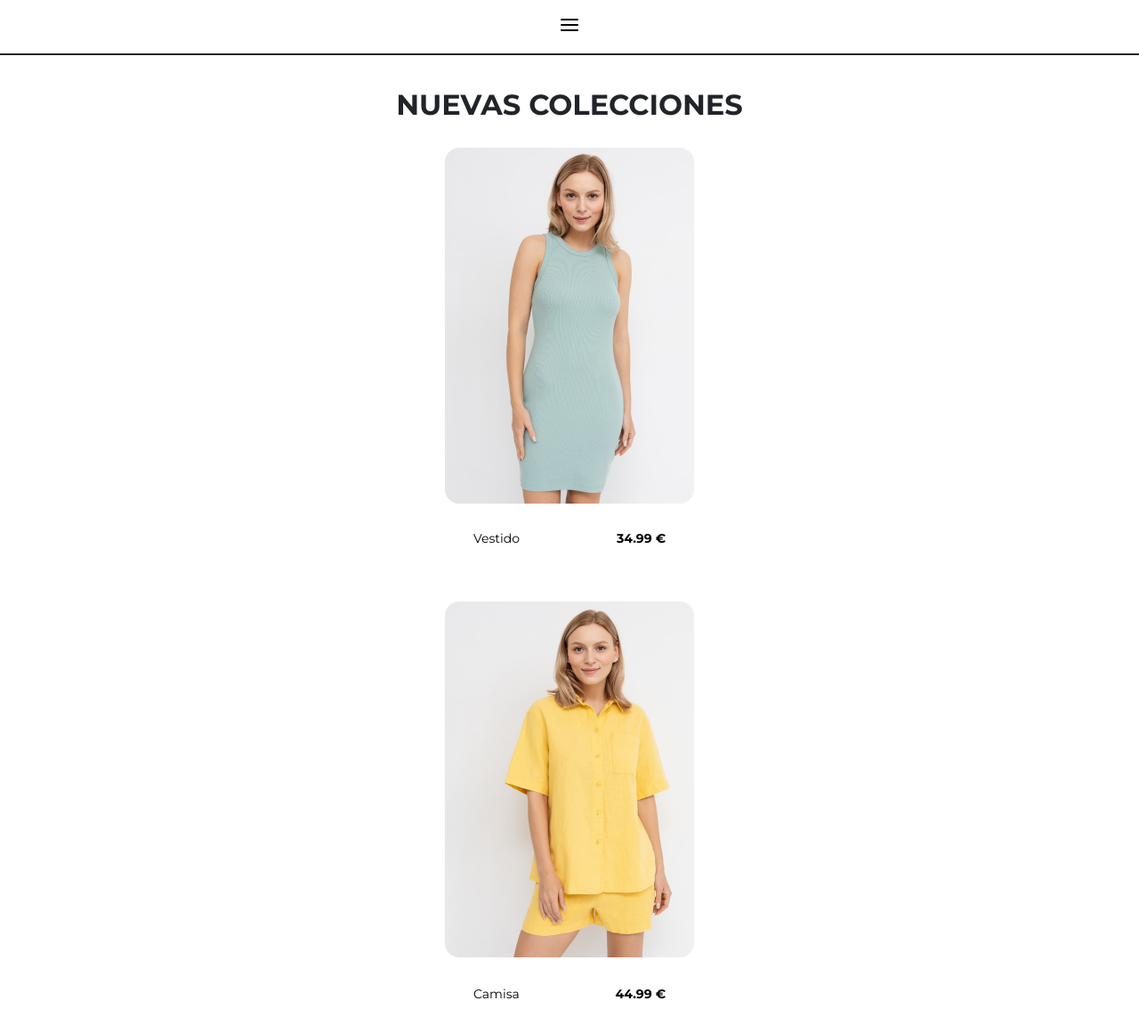
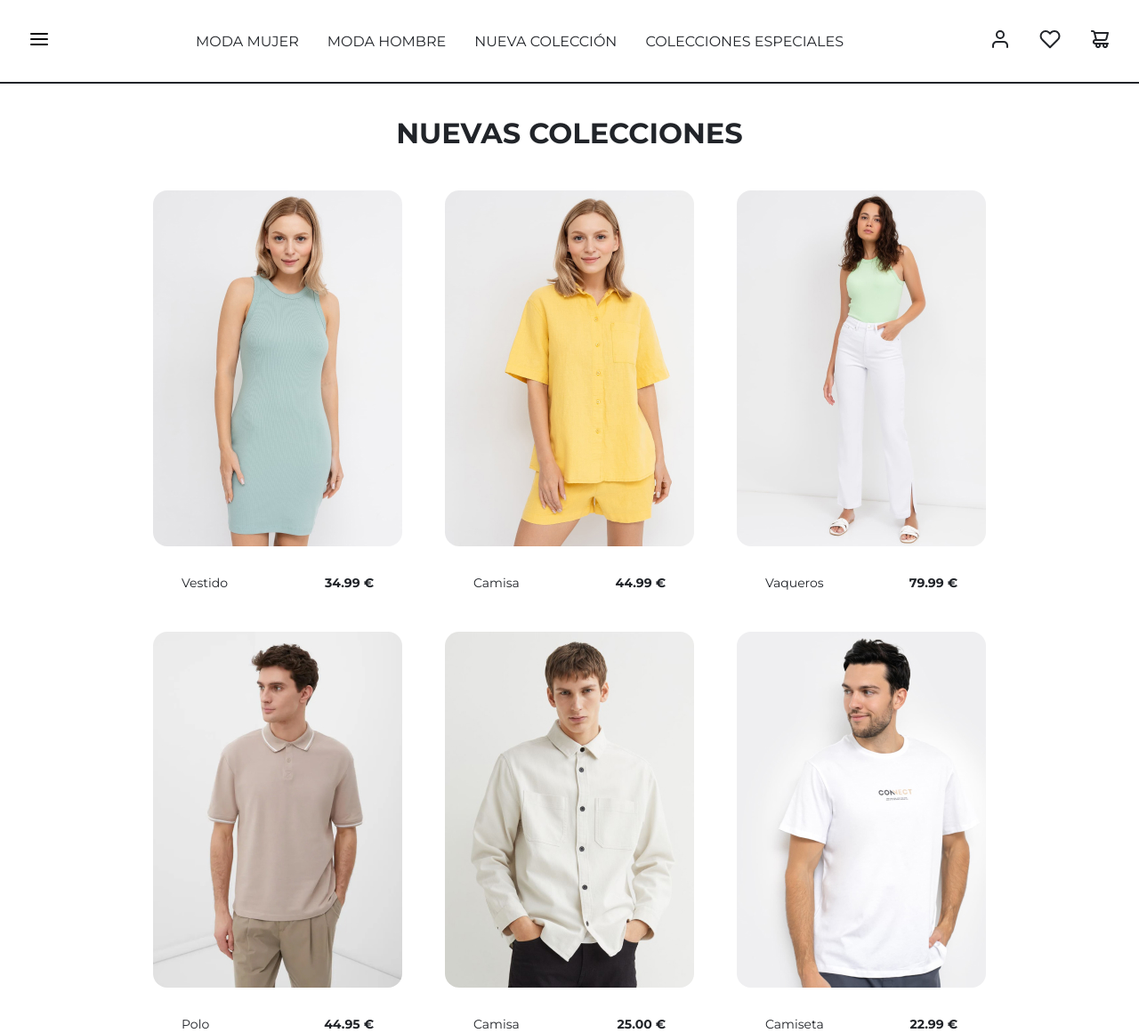
Before and after one commit to jacintomedina/laboratorio_modulo1, a plain HTML site: page index.html in a window 1280 px wide. Shown: the top 1161 px of the page at 89% size. Drawn offline with Linux system fonts and the light colour scheme; a web font is replaced by a local one.

Commit message:
commit primera entrega

```diff
--- a/index.html
+++ b/index.html
@@ -12,34 +12,59 @@
     <!-- MI CSS -->
     <link rel="stylesheet" href="style.css">
   </head>
+
+  <!-- MI CÓDIGO -->
   <body>
     <header class="cabecera">
       <a href="#"><img src="img/icon-menu-burguer.svg" alt="icono menu burger" title="icono menu burger"></a>
+
+      <nav class="cabecera_nav">
+        <ul class="cabecera_nav_menu">
+          <a href="#"><li>moda mujer</li></a>
+          <a href="#"><li>moda hombre</li></a>
+          <a href="#"><li>nueva colección</li></a>
+          <a href="#"><li>colecciones especiales</li></a>
+        </ul>
+      </nav>
+      <nav>
+        <ul class="cabecera_nav_iconos">
+          <a href="#"><li><img src="img/icon-user.svg" alt="icono de usuario" title="icono de usuario"></li></a>
+          <a href="#"><li><img src="img/icon-heart.svg" alt="icono de favoritos" title="icono de favoritos"></li></a>
+          <a href="#"><li><img src="img/icon-shopping-cart.svg" alt="icono de carrito de la compra" title="icono de carrito de la compra"></li></a>
+        </ul>
+      </nav>
+
     </header>
     <main>
       <div class="espacio">
 
       </div>
       <h1 class="encabezado">nuevas colecciones</h1>
-      <div class="cards">
-        <div class="card-1">
-          <img src="img/image-3.jpg" alt="mujer modelo con vestido verde" title="mujer modelo con vestido verde">
+      <div class="main_cards">
+        <div class="card">
+        <a href="#">
+          <img src="img/image-3.jpg" alt="mujer modelo con vestido verde" title="mujer modelo con vestido verde" class="card_imagen">
+        </a>
           <div class="card_info">
             <p>Vestido</p>
             <p>34.99 €</p>
           </div>
         </div>
 
-        <div class="card-2">
-          <img src="img/image-6.jpg" alt="mujer modelo con camisa amarilla" title="mujer modelo con camisa amarilla">
+        <div class="card">
+          <a href="#">
+            <img src="img/image-6.jpg" alt="mujer modelo con camisa amarilla" title="mujer modelo con camisa amarilla" class="card_imagen">
+          </a>
           <div class="card_info">
             <p>Camisa</p>
             <p>44.99 €</p>
           </div>
         </div>
 
-        <div class="card-3">
-          <img src="img/image-4.jpg" alt="mujer modelo con vaqueros blancos" title="mujer modelo con vaqueros blancos">
+        <div class="card">
+          <a href="#">
+            <img src="img/image-4.jpg" alt="mujer modelo con vaqueros blancos" title="mujer modelo con vaqueros blancos" class="card_imagen">
+          </a>
           <div class="card_info">
             <p>Vaqueros</p>
             <p>79.99 €</p>
@@ -47,25 +72,31 @@
         </div>
       </div>
 
-      <div class="cards">
-        <div class="card-4">
-          <img src="img/image-5.jpg" alt="Hombre modelo con polo marrón" title="Hombre modelo con polo marrón">
-          <div class="card_info">
+      <div class="main_cards">
+        <div class="card">
+          <a href="#">
+            <img src="img/image-5.jpg" alt="Hombre modelo con polo marrón" title="Hombre modelo con polo marrón" class="card_imagen">
+          </a>
+          <div class="card_info"></a>
             <p>Polo</p>
             <p>44.95 €</p>
           </div>
         </div>
 
-        <div class="card-5">
-          <img src="img/image-1.jpg" alt="Hombre modelo con camisa blanca" title="Hombre modelo con camisa blanca">
+        <div class="card">
+          <a href="#">
+            <img src="img/image-1.jpg" alt="Hombre modelo con camisa blanca" title="Hombre modelo con camisa blanca" class="card_imagen">
+          </a>
           <div class="card_info">
             <p>Camisa</p>
             <p>25.00 €</p>
           </div>
         </div>
 
-        <div class="card-6">
-          <img src="img/image-2.jpg" alt="Hombre modelo con camiseta blanca" title="Hombre modelo con camiseta blanca">
+        <div class="card">
+          <a href="#">
+            <img src="img/image-2.jpg" alt="Hombre modelo con camiseta blanca" title="Hombre modelo con camiseta blanca" class="card_imagen">
+          </a>
           <div class="card_info">
             <p>Camiseta</p>
             <p>22.99 €</p>
@@ -90,7 +121,7 @@
         <div class="circulo">
           <img src="img/icon-phone.svg" alt="icono de un teléfono" title="icono de un teléfono">
         </div>
-        <p>+375 (29) 749-18-23</p>
+        <a href="#"><p>+375 (29) 749-18-23</p></a>
       </div>
 
       <div class="item_footer">
--- a/style.css
+++ b/style.css
@@ -19,14 +19,31 @@
 
 /* MI CSS */
 
+body {
+  font-family: 'Montserrat';
+}
+
 .cabecera {
+  width: 100%;
   padding: 1rem;
   border-bottom: 2px solid var(--black);
   display: flex;
   justify-content: center;
   position: fixed;
-  width: 100%;
   background-color: var(--white);
+}
+
+.cabecera_nav {
+  display: none;
+}
+
+.cabecera_nav_menu {
+  display: none;
+}
+
+.cabecera_nav_iconos {
+  display: none;
+  list-style: none;
 }
 
 main {
@@ -44,11 +61,11 @@ main {
   font-weight: bold;
   color: var(--black);
   text-transform: uppercase;
-  margin-bottom: 2rem;
+  margin-bottom: 3rem;
   text-align: center;
 }
 
-.cards {
+.main_cards {
   display: flex;
   font: var(--Montserrat14);
   gap: 2rem;
@@ -57,19 +74,24 @@ main {
   align-items: center;
 }
 
-.card-1 {
+.card {
   width: 280px;
   display: flex;
   flex-direction: column;
 }
 
-.card-1 > img,
-.card-2 > img,
-.card-3 > img,
-.card-4 > img,
-.card-5 > img,
-.card-6 > img {
+.card_info > p {
+  color: var(--black);
+}
+
+.card_imagen {
   border-radius: 1rem;
+  transition: scale .2s linear;
+}
+
+.card_imagen:hover {
+  scale: 1.03;
+  transition: scale .2s linear;
 }
 
 .card_info {
@@ -117,8 +139,76 @@ footer {
   align-items: center;
 }
 
-/* MEDIA QUERIES */
+/* MEDIA */
 
 @media (min-width:920px) {
 
+  .cabecera {
+    width: 100%;
+    display: flex;
+    align-items: center;
+    justify-content: space-between;
+    padding: 2rem;
+  }
+
+  .cabecera_nav {
+    width: 100%;
+    display: flex;
+    justify-content: center;
+    align-items: center;
+    gap: 4rem
+    ;
+  }
+
+  .cabecera_nav_menu {
+    text-transform: uppercase;
+    list-style: none;
+    padding: none;
+    display: flex;
+    gap: 2rem;
+  }
+
+  .cabecera_nav_menu > a {
+    color: var(--black);
+    text-decoration: none;
+  }
+
+  .cabecera_nav_menu > a:hover {
+    font-weight: bold;
+  }
+
+  .cabecera_nav_iconos {
+    list-style: none;
+    display: flex;
+    gap: 2rem;
+  }
+
+  .encabezado {
+    margin-top: 2rem;
+  }
+
+  main {
+    max-width: 1280px;
+    margin-left: auto;
+    margin-right: auto;
+  }
+
+  .main_cards {
+    gap: 3rem;
+    flex-direction: row;
+    justify-content: center;
+    align-items: center;
+    margin-bottom: 1rem;
+  }
+
+  footer {
+    flex-direction: row;
+    justify-content: space-between;
+    align-items: center;
+  }
+
+  .item_footer {
+    border-bottom: none;
+  }
+
 }
```
